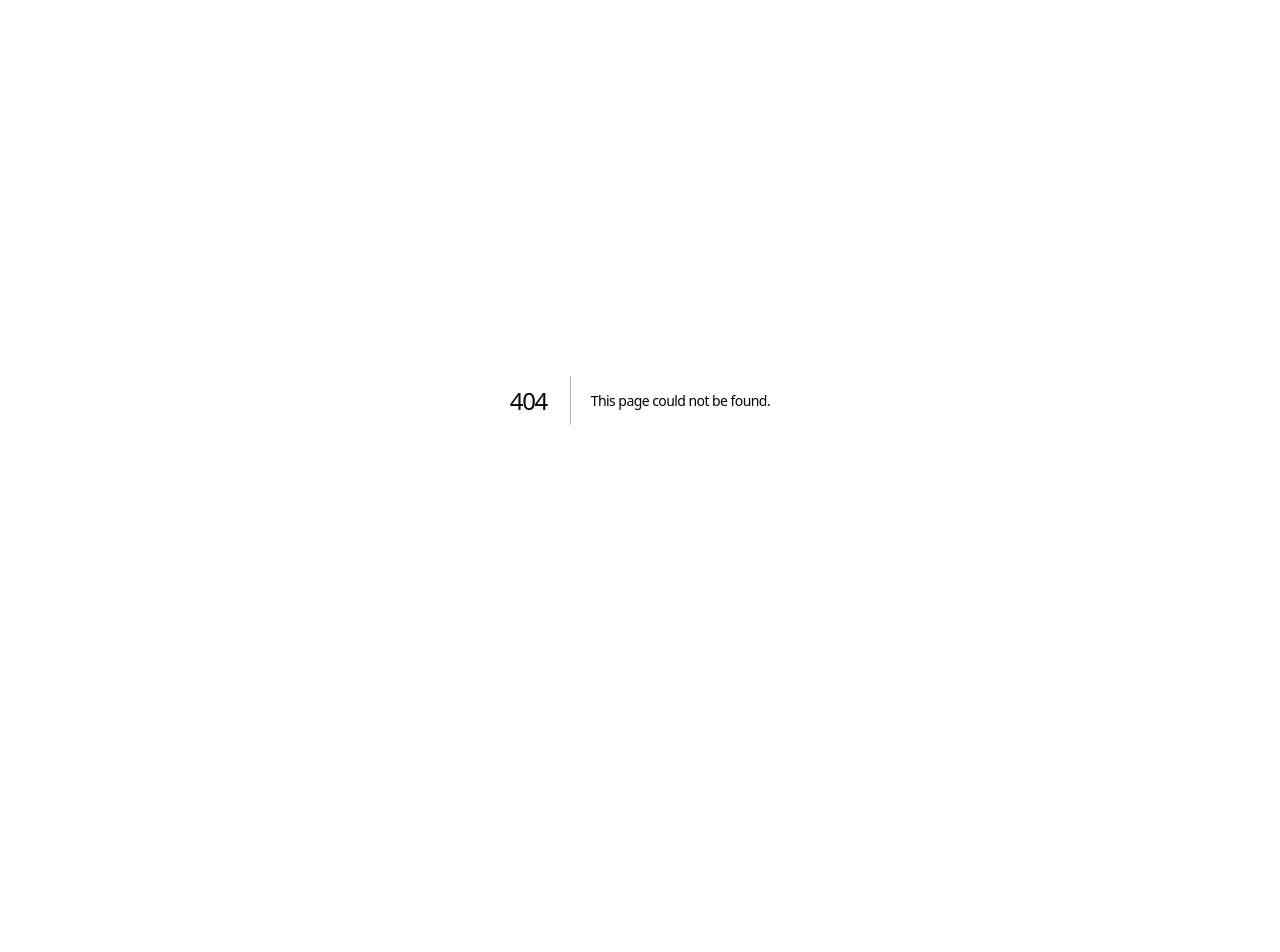
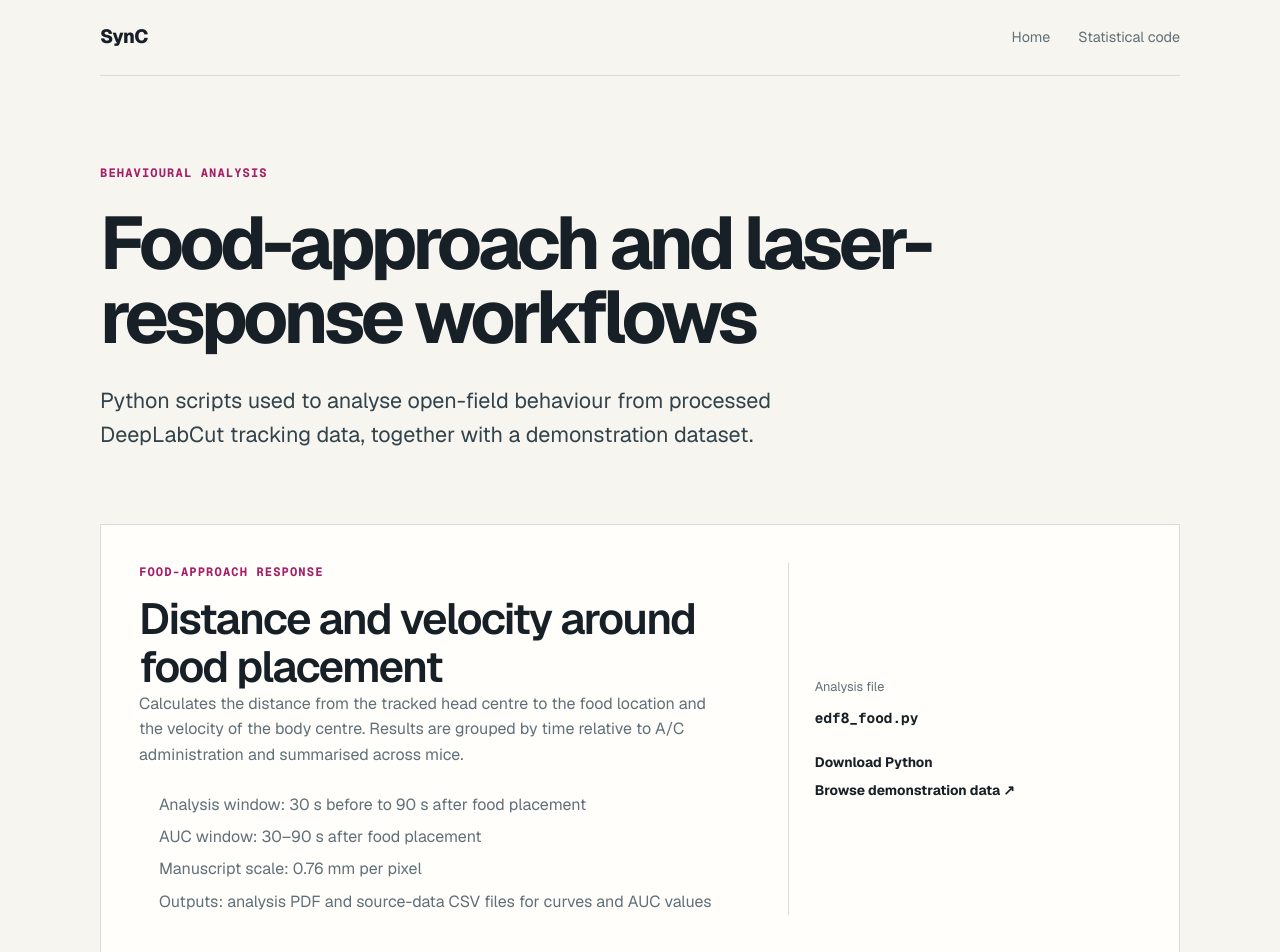
Before and after one commit to HaruoKasai/SynC-paper-site, a Next.js app: page /behavioural-analysis in a window 1280 px wide. Before the commit this address had no page. Shown: the top 952 px of the page. Before the commit the page ends 800 px from the top, so only its background shows below. Built offline with nearby package versions, Linux system fonts and the light colour scheme.

Commit message:
Add behavioural analysis resources

```diff
--- /dev/null
+++ b/app/behavioural-analysis/page.tsx
@@ -0,0 +1,121 @@
+import type { Metadata } from "next";
+
+export const metadata: Metadata = {
+  title: "Behavioural analysis code | SynC",
+  description:
+    "Python code and demonstration data for behavioural analyses used in the SynC manuscript.",
+};
+
+const analyses = [
+  {
+    id: "food-approach",
+    label: "Food-approach response",
+    title: "Distance and velocity around food placement",
+    description:
+      "Calculates the distance from the tracked head centre to the food location and the velocity of the body centre. Results are grouped by time relative to A/C administration and summarised across mice.",
+    details: [
+      "Analysis window: 30 s before to 90 s after food placement",
+      "AUC window: 30–90 s after food placement",
+      "Manuscript scale: 0.76 mm per pixel",
+      "Outputs: analysis PDF and source-data CSV files for curves and AUC values",
+    ],
+    script: "edf8_food.py",
+  },
+  {
+    id: "laser-response",
+    label: "Laser response in the open field",
+    title: "Movement relative to laser stimulation",
+    description:
+      "Uses DeepLabCut tracking and synchronisation files to measure distance from the laser zone, velocity, and orientation-related responses around each laser event. The manuscript settings use a per-mouse average as the statistical basis.",
+    details: [
+      "Analysis window: 5 s before to 10 s after laser onset",
+      "Laser-zone radius: 75 pixels; orientation threshold: 30°",
+      "AUC window: 5–10 s after laser onset",
+      "Outputs: overview PDF and source-data CSV files for curves and AUC values",
+    ],
+    script: "edf8_laser.py",
+  },
+];
+
+export default function BehaviouralAnalysisPage() {
+  return (
+    <main>
+      <nav className="nav" aria-label="Page navigation">
+        <a className="brand" href="/">
+          SynC
+        </a>
+        <div className="navLinks">
+          <a href="/">Home</a>
+          <a href="/python-code">Statistical code</a>
+        </div>
+      </nav>
+
+      <header className="subpageHero">
+        <p className="eyebrow">Behavioural analysis</p>
+        <h1>Food-approach and laser-response workflows</h1>
+        <p className="lead">
+          Python scripts used to analyse open-field behaviour from processed
+          DeepLabCut tracking data, together with a demonstration dataset.
+        </p>
+      </header>
+
+      <section className="scriptCatalogue" aria-label="Behavioural scripts">
+        {analyses.map((analysis) => (
+          <article className="scriptCard" id={analysis.id} key={analysis.id}>
+            <div>
+              <p className="sectionLabel">{analysis.label}</p>
+              <h2>{analysis.title}</h2>
+              <p>{analysis.description}</p>
+              <ul className="analysisDetails">
+                {analysis.details.map((detail) => (
+                  <li key={detail}>{detail}</li>
+                ))}
+              </ul>
+            </div>
+            <div className="filePanel">
+              <span>Analysis file</span>
+              <strong>{analysis.script}</strong>
+              <div className="fileLinks">
+                <a href={`/code/${analysis.script}`} download>
+                  Download Python
+                </a>
+                <a
+                  href="https://github.com/HaruoKasai/SynC-paper-site/tree/main/public/data/edf8_demo"
+                  target="_blank"
+                  rel="noreferrer"
+                >
+                  Browse demonstration data ↗
+                </a>
+              </div>
+            </div>
+          </article>
+        ))}
+      </section>
+
+      <section className="repositoryCallout">
+        <div>
+          <p className="sectionLabel">Demonstration data</p>
+          <h2>Control and SynC example datasets</h2>
+          <p className="calloutCopy">
+            The demonstration folder contains processed tracking tables,
+            event timing, food locations, laser time points, synchronisation
+            files, and analysis configuration for the included example mice.
+          </p>
+        </div>
+        <a
+          className="repoLink"
+          href="https://github.com/HaruoKasai/SynC-paper-site/tree/main/public/data/edf8_demo"
+          target="_blank"
+          rel="noreferrer"
+        >
+          Open data folder on GitHub ↗
+        </a>
+      </section>
+
+      <footer>
+        <span>SynC behavioural analysis code</span>
+        <a href="/">Back to analysis resources</a>
+      </footer>
+    </main>
+  );
+}
--- a/app/globals.css
+++ b/app/globals.css
@@ -348,6 +348,18 @@ dd a:focus-visible {
   line-height: 1.6;
 }
 
+.analysisDetails {
+  max-width: 700px;
+  margin: 24px 0 0;
+  padding-left: 20px;
+  color: var(--muted);
+  line-height: 1.65;
+}
+
+.analysisDetails li + li {
+  margin-top: 6px;
+}
+
 .filePanel {
   display: flex;
   align-items: flex-start;
@@ -398,6 +410,13 @@ dd a:focus-visible {
 
 .repositoryCallout h2 {
   margin-top: 15px;
+}
+
+.calloutCopy {
+  max-width: 670px;
+  margin: 16px 0 0;
+  color: var(--muted);
+  line-height: 1.65;
 }
 
 .methodArticle {
--- a/app/page.tsx
+++ b/app/page.tsx
@@ -23,8 +23,9 @@ const codeItems = [
   {
     title: "Behavioural analysis",
     description:
-      "Scripts used to quantify behavioural state and task performance will be added here.",
-    status: "In preparation",
+      "Python workflows for food-approach and laser-response analyses using DeepLabCut-derived tracking data.",
+    status: "View code →",
+    href: "/behavioural-analysis",
   },
 ];
 
```
